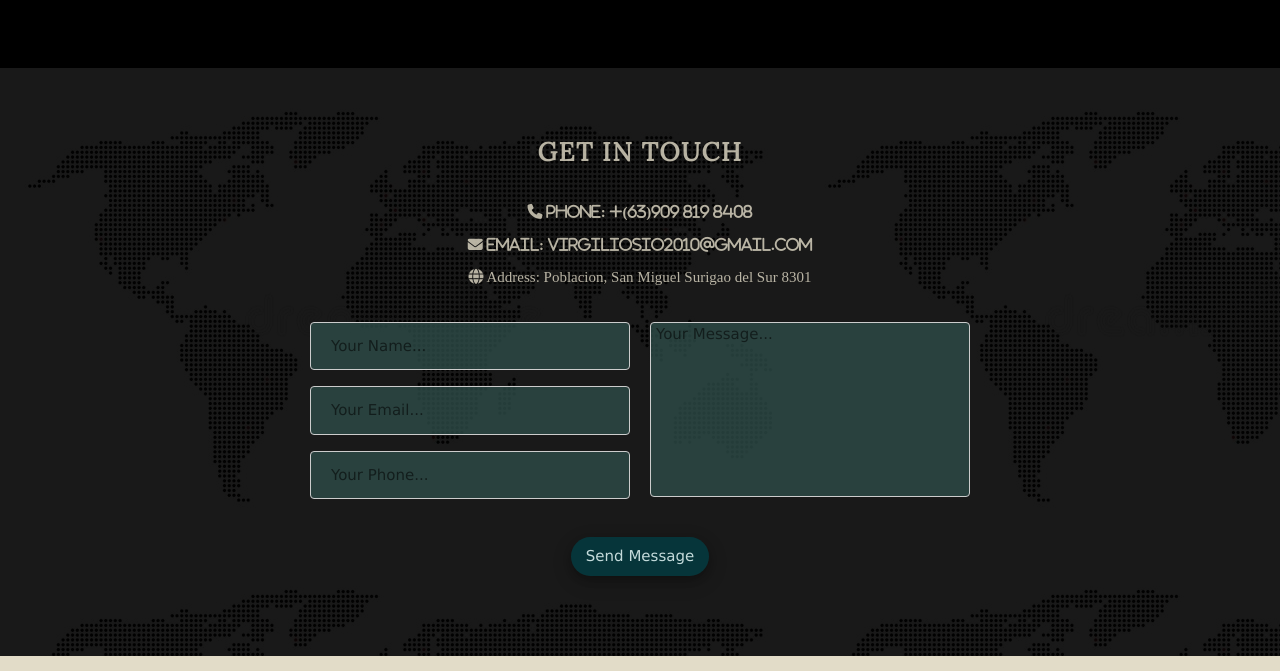
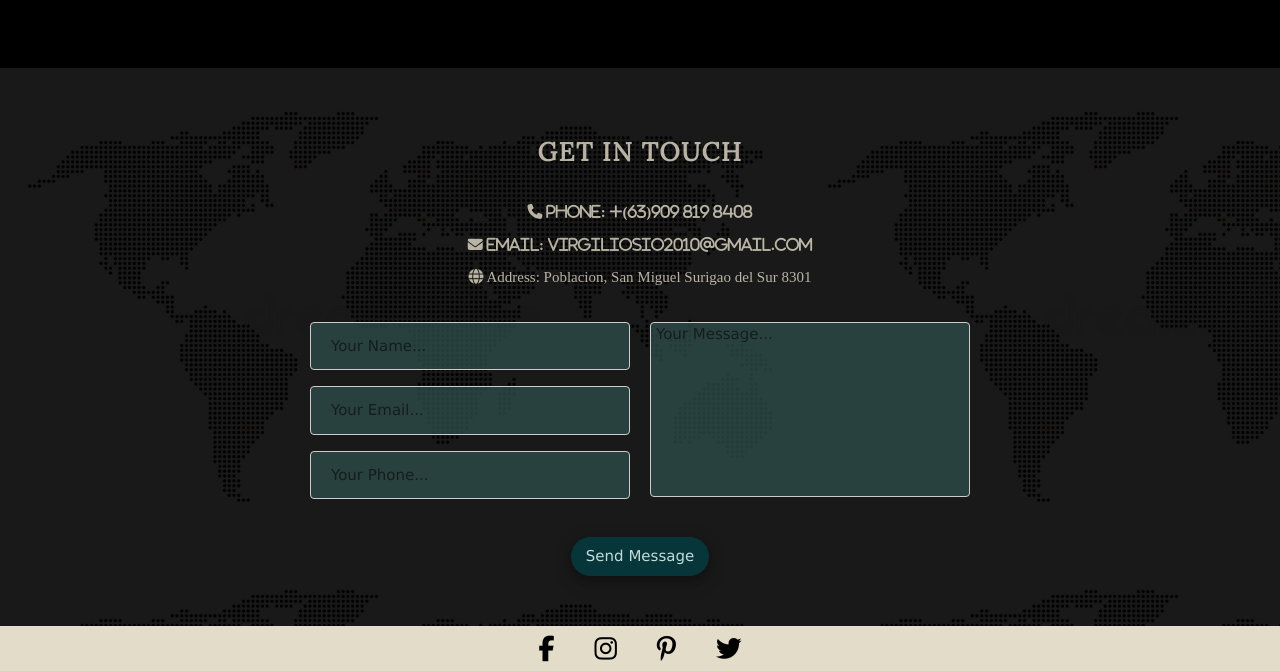
Before and after one commit to virgilxu123/myPortfolio, a plain HTML site: page index.html in a window 1280 px wide. Shown: the part 4778-5449 px from the top of the page. Drawn offline with nearby package versions, Linux system fonts and the light colour scheme.

Commit message:
made changes footer

```diff
--- a/index.html
+++ b/index.html
@@ -273,5 +273,15 @@
         </div>
     </div>
     <!-- Contact -->
+    <!-- Social Media -->
+    <footer class="social-footer">
+        <div class="social-footer-icons">
+            <a href="https://www.facebook.com/"><i class="fa fa-facebook" aria-hidden="true"></i></a></li>
+            <a href="https://www.instagram.com/?hl=en"><i class="fa fa-instagram" aria-hidden="true"></i></a>
+            <a href="https://www.pinterest.com/"><i class="fa fa-pinterest-p" aria-hidden="true"></i></a>
+            <a href="https://twitter.com/?lang=en"><i class="fa fa-twitter" aria-hidden="true"></i></a>
+        </div>
+      </footer>
+    <!-- Social Media -->
 </body>
 </html>
--- a/styles/styles.css
+++ b/styles/styles.css
@@ -509,7 +509,6 @@ body {
         padding: 50px 0 30px 0;
         background-color: rgb(0, 0, 0, 0.9);
         background-blend-mode:darken;
-        box-shadow: 0 4px 8px 0 rgba(0, 0, 0, 0.2), 0 6px 20px 0 rgba(0, 0, 0, 0.18);
     }
     .contact-div1 > h1, .contact-div1 > p{
         text-align: center;
@@ -570,7 +569,7 @@ body {
         padding: 8px 15px;
         cursor: pointer;
         border-radius: 20px;
-        margin: 30px 0 50px 0;
+        margin: 30px 0 20px 0;
         color: hwb(180 77% 14%);
         box-shadow: 0 4px 8px 0 rgba(0, 0, 0, 0.2), 0 6px 20px 0 rgba(0, 0, 0, 0.18);
         transition: 0.2s;
@@ -582,3 +581,18 @@ body {
     }
 
 /* Contact */
+/* Social Media */
+    .social-footer-icons {
+        margin: auto;
+        display: flex;
+        justify-content: center;
+    }
+    .social-footer-icons .fa {
+        font-size: max(2vw, 20px);
+        padding: 10px 20px;
+        text-align: center;
+    }
+    .social-footer-icons .fa:hover {
+        transform: scale(1.05);
+        transition: color 0.3s ease-in;
+    }
```
